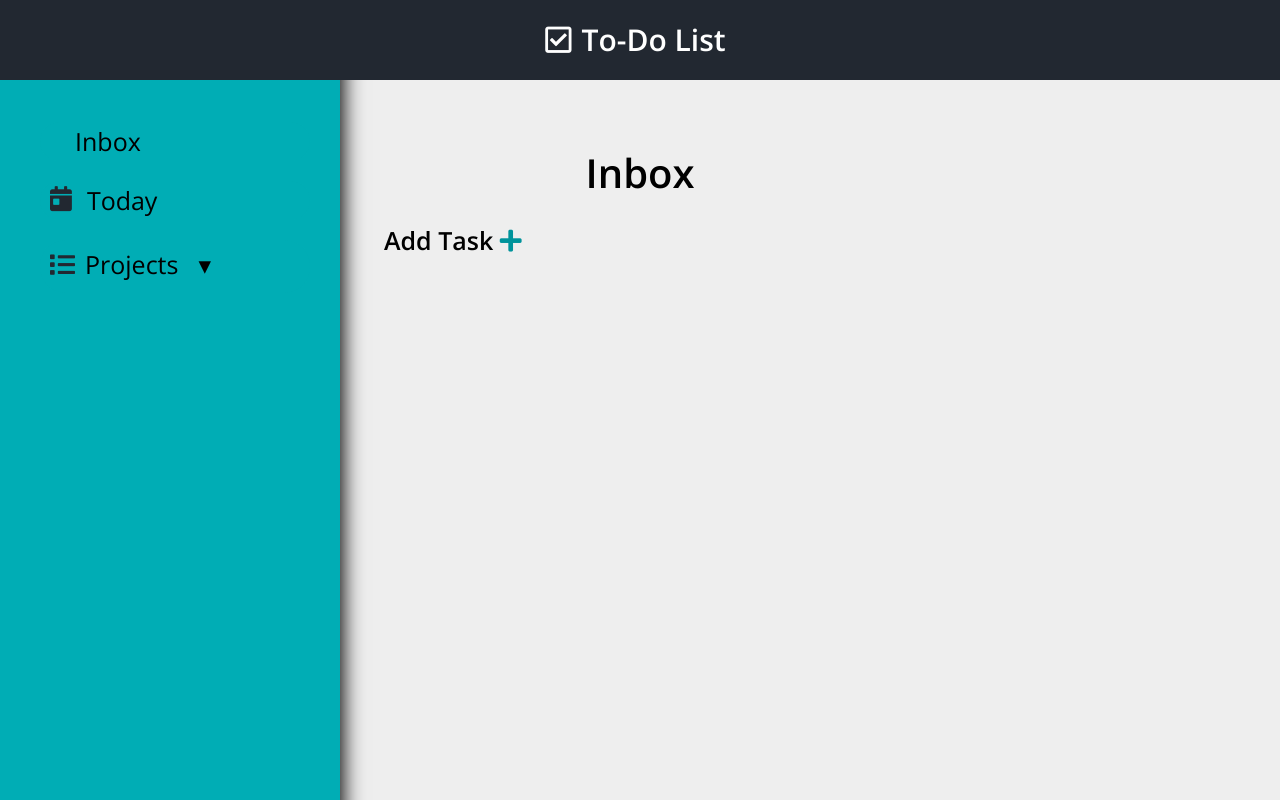
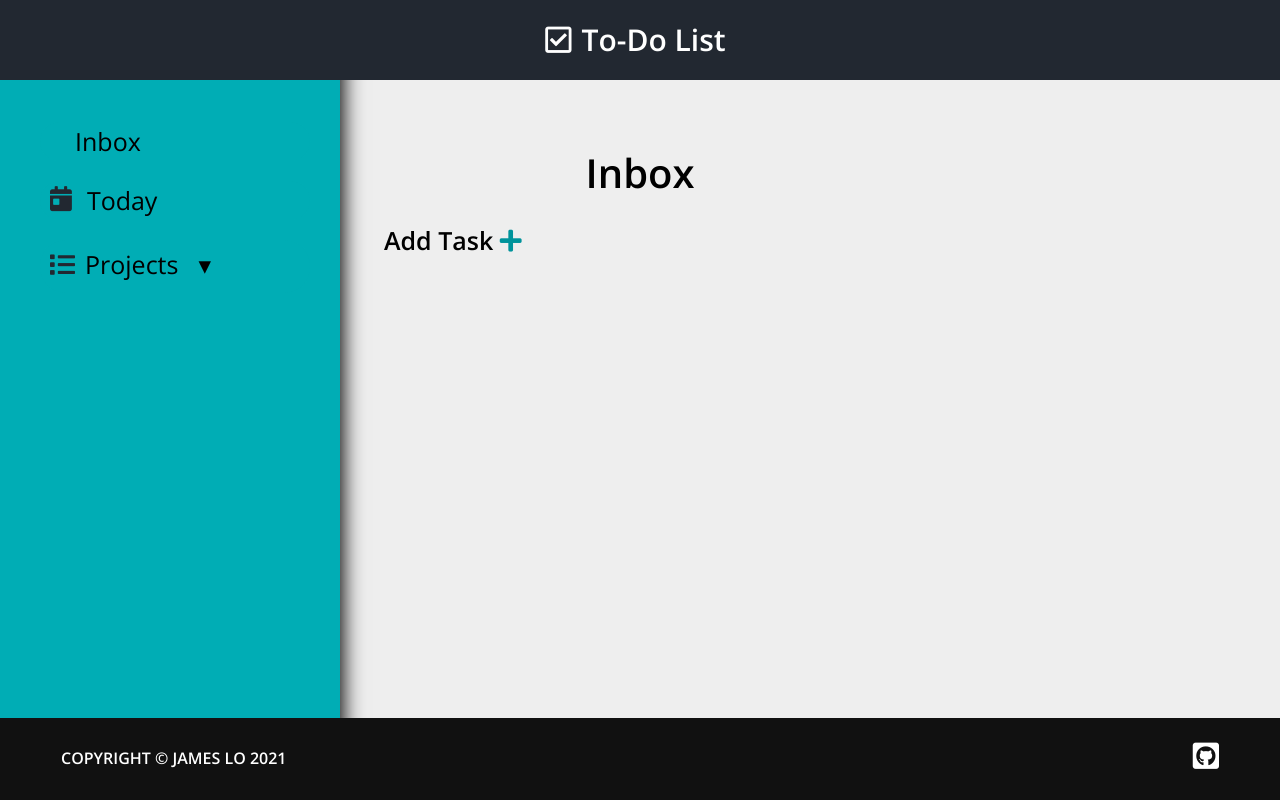
Before and after one commit to Jameslo599/todo_list, a website built with webpack: page dist/index.html in a window 1280 px wide. Built offline with nearby package versions, Linux system fonts and the light colour scheme.

Commit message:
added copyrightbar and also comments for better readability

```diff
--- /dev/null
+++ b/src/copyrightbar.js
@@ -0,0 +1,41 @@
+import { makeButton } from "./make-items";
+
+//	Houses copyright bar
+const container = document.getElementById("copyrightHolder");
+
+//	Generates complete copyright bar
+const makeCopyright = () => {
+  const copyright = makeButton({
+    type: "div",
+    id: "copyright",
+    className: "clearfix",
+  });
+  container.appendChild(copyright);
+
+  const copyrightText = makeButton({
+    type: "div",
+    id: "copyrightText",
+    className: "text float left",
+  });
+  copyright.appendChild(copyrightText);
+
+  const copyrightLinks = makeButton({
+    type: "ul",
+    id: "links",
+    className: "links float right",
+  });
+  copyright.appendChild(copyrightLinks);
+
+  const gitIcon = makeButton({ type: "li" });
+  const gitLink = makeButton({ type: "a" });
+  const gitFont = makeButton({ type: "i", className: "fab fa-github-square" });
+  gitLink.href = "https://github.com/Jameslo599";
+  gitLink.target = "_blank";
+  gitLink.rel = "noreferrer noopener";
+
+  gitLink.appendChild(gitFont);
+  gitIcon.appendChild(gitLink);
+  copyrightLinks.appendChild(gitIcon);
+};
+
+export default makeCopyright;
--- a/src/header.js
+++ b/src/header.js
@@ -2,6 +2,7 @@ import { makeElement } from "./make-items";
 
 const content = document.getElementById("content");
 
+// Generates complete navbar
 const makeNavbar = () => {
   const navBar = makeElement({ type: "ul", id: "navbar", className: "navbar" });
   content.appendChild(navBar.element);
--- a/src/index.js
+++ b/src/index.js
@@ -8,12 +8,15 @@ import {
   showSavedProjects,
 } from "./sidebar";
 import { makeModal } from "./modal";
+import makeCopyright from "./copyrightbar";
 
+// Generates complete application!
 (function createSidebar() {
   makeNavbar();
   makeSidebar();
   makeProjectList();
   showAllProjects();
+  makeCopyright();
   addProject();
   makeModal();
   showSavedProjects();
--- a/src/make-items.js
+++ b/src/make-items.js
@@ -1,5 +1,6 @@
 const grid = document.getElementById("grid");
 
+// Generates DOM elements with desired methods
 const makeElement = ({
   type = "",
   id = "",
@@ -76,6 +77,7 @@ const makeElement = ({
   return { element, retrieveId, makeList, closeModal };
 };
 
+// Generates DOM elements that need to be looped.
 const loopElements = ({
   type = "",
   id = "",
@@ -97,6 +99,7 @@ const loopElements = ({
   return { ...prototype, makeMultiple };
 };
 
+// Generates task objects
 const makeTask = ({ id, title, description, dueDate, priority, project }) => ({
   id,
   title,
@@ -125,6 +128,7 @@ const makeTask = ({ id, title, description, dueDate, priority, project }) => ({
   },
 });
 
+// Generates DOM elements that don't require namespacing for ease of use
 const makeButton = ({
   type = "",
   id = "",
--- a/src/modal.js
+++ b/src/modal.js
@@ -2,7 +2,10 @@ import { format } from "date-fns";
 import { makeElement, loopElements } from "./make-items";
 import { content } from "./header";
 
+// Houses project names to match with the selected project user wants task to go into
 const choiceArray = ["CustomList0List", "CustomList1List"];
+
+// Generates modal to input task information
 const makeModal = () => {
   const modalContainer = makeElement({
     type: "div",
--- a/src/todo-items.js
+++ b/src/todo-items.js
@@ -1,16 +1,22 @@
 import { format } from "date-fns";
 import { makeTask, makeButton } from "./make-items";
 
+// 0 for new tasks, 1 for task edits
 let submitType = 0;
+
+// Houses all created tasks
 let myTasks = [];
 
+// Retrieves saved tasks on local storage
 const setTasks = () => {
   myTasks = JSON.parse(localStorage.getItem("currentTasks"));
 };
+// Saves tasks on local storage
 const populateTodo = () => {
   localStorage.setItem("currentTasks", JSON.stringify(myTasks));
 };
 
+// Collects information from user inputs to create new task
 const storeInfo = (array) => {
   const projectMenuId = document.getElementById("projectInput");
   const optionMenuId = projectMenuId.options[projectMenuId.selectedIndex];
@@ -33,6 +39,7 @@ const loadTasks = () => {
   info.pushInfo();
 };
 
+// Generates completed task
 const createTaskButton = (i) => {
   const title = makeButton({
     type: "p",
@@ -129,8 +136,10 @@ const createTaskButton = (i) => {
   };
 };
 
-let idNumber = {};
+// Holds idNumber value that is create inside function in global scope to be used in other functions
+const idNumber = {};
 
+// Creates edit button with associated methods
 const edit = () => {
   const editButton = makeButton({
     type: "a",
@@ -220,12 +229,11 @@ const edit = () => {
 
     document.getElementById("modalContainer").style.display = "none";
     document.getElementById("newTask").reset();
-
-    console.log(myTasks);
   };
   return { appendEdit, editTask, submitEdit };
 };
 
+// Creates trash button with associated methods
 const trash = (i) => {
   const {
     newTask,
@@ -269,13 +277,13 @@ const trash = (i) => {
   };
 };
 
+// Retrieves saved tasks on window load
 const showSavedTodo = () => {
   if (!localStorage.getItem("currentTasks")) {
     populateTodo();
   } else {
     setTasks();
   }
-  console.log(localStorage.currentTasks);
   for (let i = 0; i < myTasks.length; i += 1) {
     const taskObject = trash(i);
     taskObject.changeColors(taskObject);
@@ -289,6 +297,7 @@ const showSavedTodo = () => {
   }
 };
 
+// Displays user submitted information on the task button
 const showTodo = () => {
   const submitInfo = (event) => {
     event.preventDefault();
```
Also changed, not shown: src/sidebar.js (+7 -3 lines), dist/css/main.css, dist/index.html, dist/main.js.
